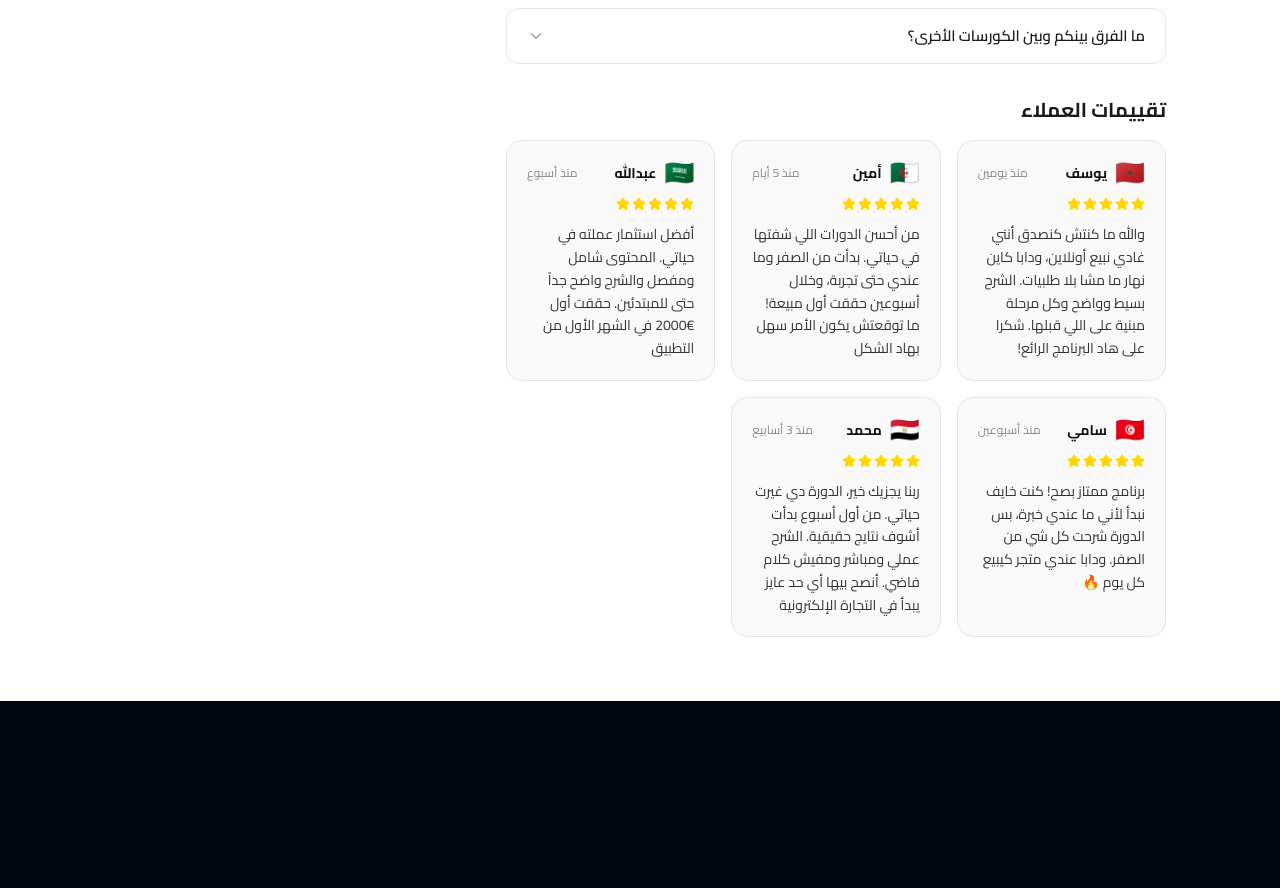
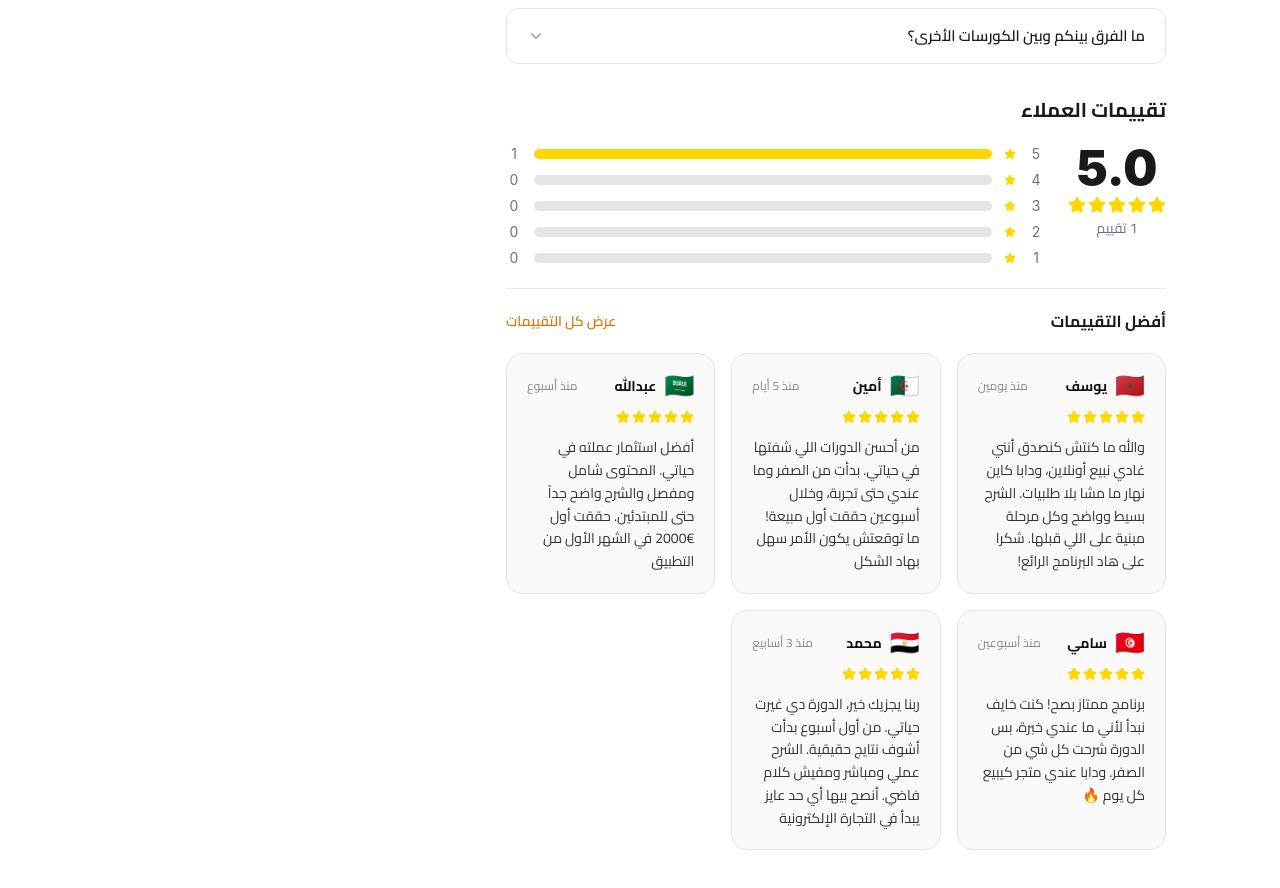
Before and after one commit to hamzabarah/-lexmo-saas-ai, a Next.js app: page / in a window 1280 px wide. Shown: the part 948-1836 px from the top of the page. Before the commit the page ends 1649 px from the top, so only its background shows below. Built offline with nearby package versions, Linux system fonts and the light colour scheme.

Commit message:
feat: add Amazon-style overall rating block above review cards
- 5.0 big number + stars + progress bars per star
- Separator line
- Sub-header with أفضل التقييمات + عرض كل التقييمات link

Co-Authored-By: Claude Opus 4.6 <noreply@anthropic.com>

```diff
--- a/app/page.tsx
+++ b/app/page.tsx
@@ -148,8 +148,43 @@ export default function Home() {
   );
 
   const Reviews = (
-    <div className="space-y-4">
+    <div className="space-y-5">
       <h2 className="text-[#1A1A1A] text-xl font-bold">تقييمات العملاء</h2>
+
+      {/* Overall rating — Amazon style */}
+      <div className="flex flex-col sm:flex-row gap-6">
+        <div className="flex flex-col items-center gap-1 shrink-0">
+          <span className="text-5xl font-black text-[#1A1A1A]" style={{ fontFamily: 'Inter, system-ui, sans-serif' }}>5.0</span>
+          <div className="flex gap-0.5">
+            {[...Array(5)].map((_, i) => (
+              <Star key={i} size={18} className="text-[#FFD700] fill-[#FFD700]" />
+            ))}
+          </div>
+          <span className="text-[#6B7280] text-sm">1 تقييم</span>
+        </div>
+        <div className="flex-1 space-y-1.5">
+          {[5, 4, 3, 2, 1].map((stars) => (
+            <div key={stars} className="flex items-center gap-3">
+              <span className="text-sm text-[#6B7280] w-4 text-center" style={{ fontFamily: 'Inter, system-ui, sans-serif' }}>{stars}</span>
+              <Star size={12} className="text-[#FFD700] fill-[#FFD700] shrink-0" />
+              <div className="flex-1 h-2.5 bg-[#e5e5e5] rounded-full overflow-hidden">
+                <div className="h-full bg-[#FFD700] rounded-full" style={{ width: stars === 5 ? '100%' : '0%' }} />
+              </div>
+              <span className="text-sm text-[#6B7280] w-4 text-center" style={{ fontFamily: 'Inter, system-ui, sans-serif' }}>{stars === 5 ? 1 : 0}</span>
+            </div>
+          ))}
+        </div>
+      </div>
+
+      {/* Separator */}
+      <div className="border-t border-gray-200" />
+
+      {/* Sub-header */}
+      <div className="flex items-center justify-between">
+        <h3 className="text-[#1A1A1A] font-bold text-base">أفضل التقييمات</h3>
+        <a href="#" className="text-[#d97706] text-sm font-semibold hover:underline">عرض كل التقييمات</a>
+      </div>
+
       <div className="grid grid-cols-1 md:grid-cols-3 gap-4">
         {[
           { flag: "\uD83C\uDDF2\uD83C\uDDE6", name: "يوسف", date: "منذ يومين", text: "والله ما كنتش كنصدق أنني غادي نبيع أونلاين، ودابا كاين نهار ما مشا بلا طلبيات. الشرح بسيط وواضح وكل مرحلة مبنية على اللي قبلها. شكرا على هاد البرنامج الرائع!" },
```
